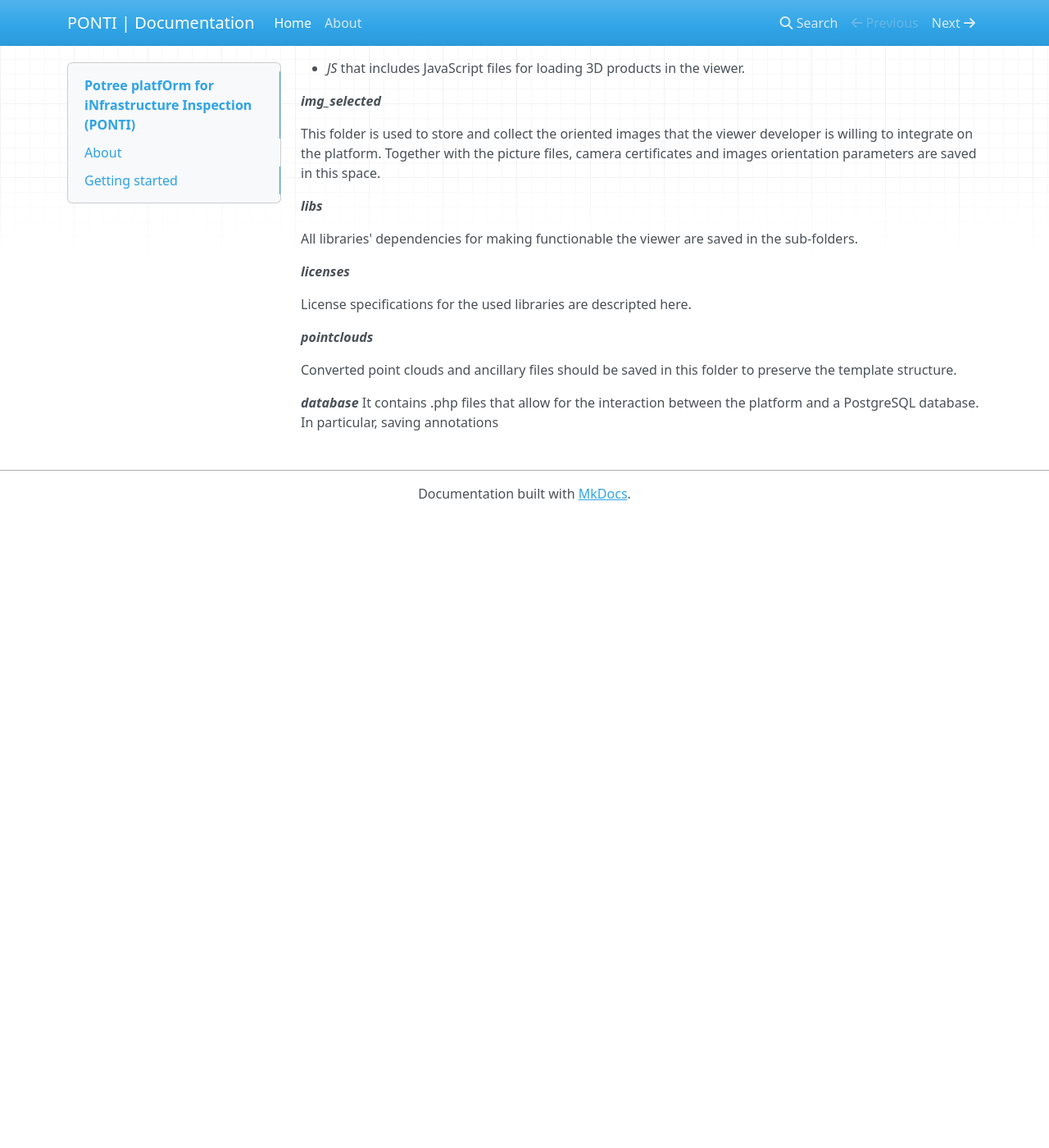
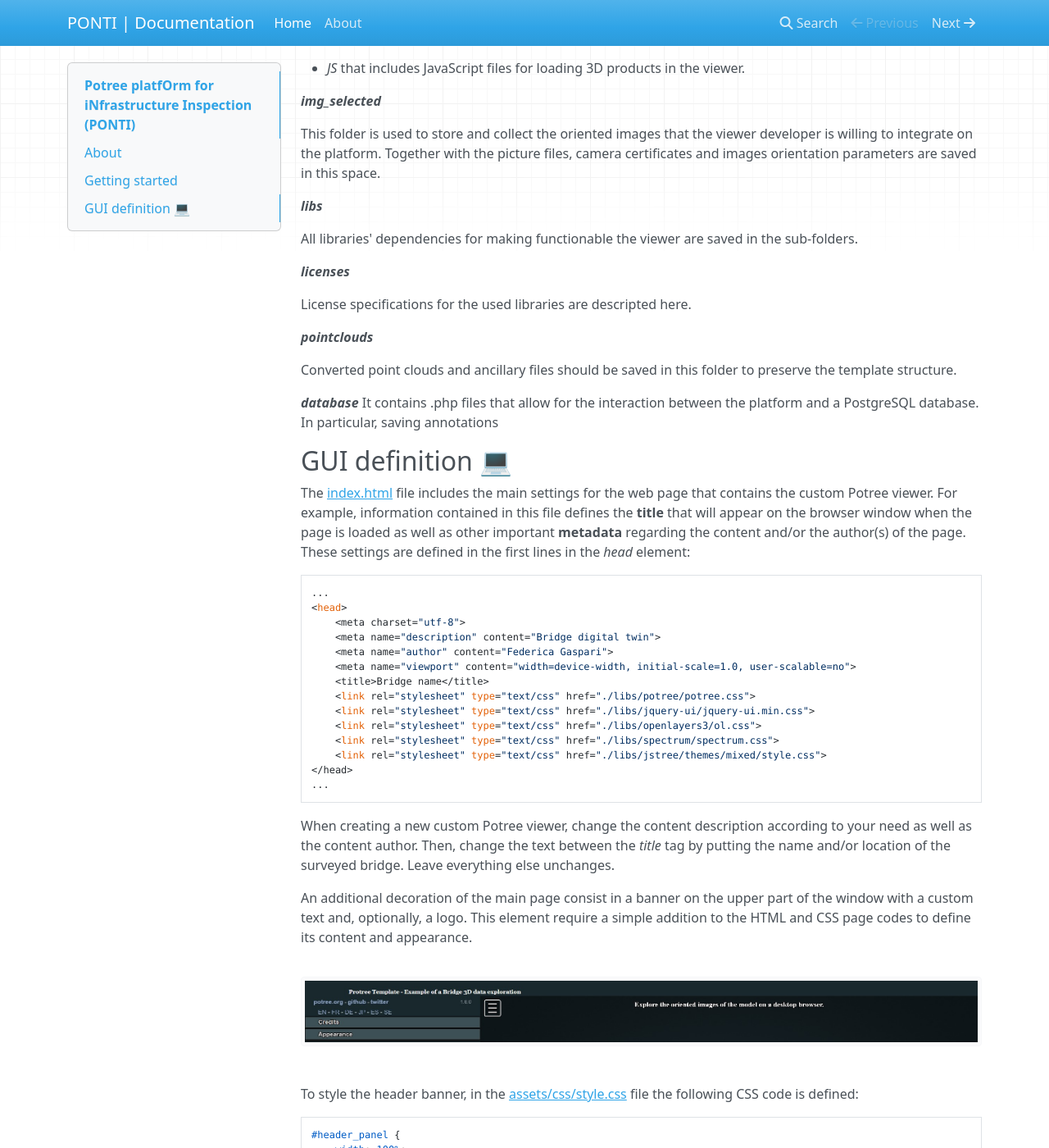
Before and after one commit to Tars4815/ponti, an MkDocs documentation site: the page built from docs/docs/index.md, in a window 1280 px wide and 1400 px high, scrolled down 1867 px. Shown: the whole window at 82% size. Built offline with MkDocs 1.6.1, drawn with Linux system fonts in a browser that asks for light colours; nearby versions of some CDN libraries; before the commit the page ends 2497 px from its top, so only the background shows below that; some of the changed text lies outside the part shown.

Commit message:
Updated intro docs

````diff
--- a/docs/docs/index.md
+++ b/docs/docs/index.md
@@ -103,3 +103,65 @@ Converted point clouds and ancillary files should be saved in this folder to pre
 
 **_database_**
 It contains .php files that allow for the interaction between the platform and a PostgreSQL database. In particular, saving annotations
+
+## **GUI definition** 💻
+
+The [index.html](https://github.com/labmgf-polimi/ponti/blob/main/index.html) file includes the main settings for the web page that contains the custom Potree viewer. For example, information contained in this file defines the **title** that will appear on the browser window when the page is loaded as well as other important **metadata** regarding the content and/or the author(s) of the page. These settings are defined in the first lines in the *head* element:
+
+```
+...
+<head>
+	<meta charset="utf-8">
+	<meta name="description" content="Bridge digital twin">
+	<meta name="author" content="Federica Gaspari">
+	<meta name="viewport" content="width=device-width, initial-scale=1.0, user-scalable=no">
+	<title>Bridge name</title>
+	<link rel="stylesheet" type="text/css" href="./libs/potree/potree.css">
+	<link rel="stylesheet" type="text/css" href="./libs/jquery-ui/jquery-ui.min.css">
+	<link rel="stylesheet" type="text/css" href="./libs/openlayers3/ol.css">
+	<link rel="stylesheet" type="text/css" href="./libs/spectrum/spectrum.css">
+	<link rel="stylesheet" type="text/css" href="./libs/jstree/themes/mixed/style.css">
+</head>
+...
+```
+When creating a new custom Potree viewer, change the content description according to your need as well as the content author. Then, change the text between the *title* tag by putting the name and/or location of the surveyed bridge. Leave everything else unchanges.
+
+An additional decoration of the main page consist in a banner on the upper part of the window with a custom text and, optionally, a logo. This element require a simple addition to the HTML and CSS page codes to define its content and appearance.
+
+![PONTI banner example](img/ponti-banner-example.jpg "PONTI banner example")
+
+To style the header banner, in the [assets/css/style.css](https://github.com/labmgf-polimi/ponti/blob/main/assets/css/style.css) file the following CSS code is defined:
+
+```
+#header_panel {
+    width: 100%;
+    height: 5%;
+    background-color: #19282C;
+}
+
+#header_title {
+    color: #FFFFFF;
+    font-size: 80%;
+    font-weight: bold;
+    position: relative;
+    left: 100px;
+    Top: 20px;
+    font-family: Georgia, "Times New Roman", Times, serif;
+}
+```
+The *#* simbol before each name allows to define a specific style for specific div elements (through the so called *id*) in the viewer page definition. In particular:
+
+* **header_panel** is set by default as a dark blue-grey (*background-color*) banner whose *width* is always equal to the entire width of a web page in which the viewer is loaded, while its *height* correspond to the 5% of the web page height.
+
+* **header_title** is by default defining a white bold Georgia text (*color*, *font-weight*, *font-family*) whose position always refers to the div element in which it is contained.
+
+In the [index.html](https://github.com/labmgf-polimi/ponti/blob/main/index.php) file the previously styled header banner is defined in the body section. To change the title to be displayed on the top of the page, simply change the text included within the div *header_title* element.
+
+```
+<!-- Defining header with title -->
+	<div id="header_panel">
+		<div id="header_title">
+			Ponti Template - Example of a Bridge 3D data exploration
+		</div>
+	</div>
+```
````
Also changed, not shown: docs/docs/img/ponti-banner-example.jpg (added).
